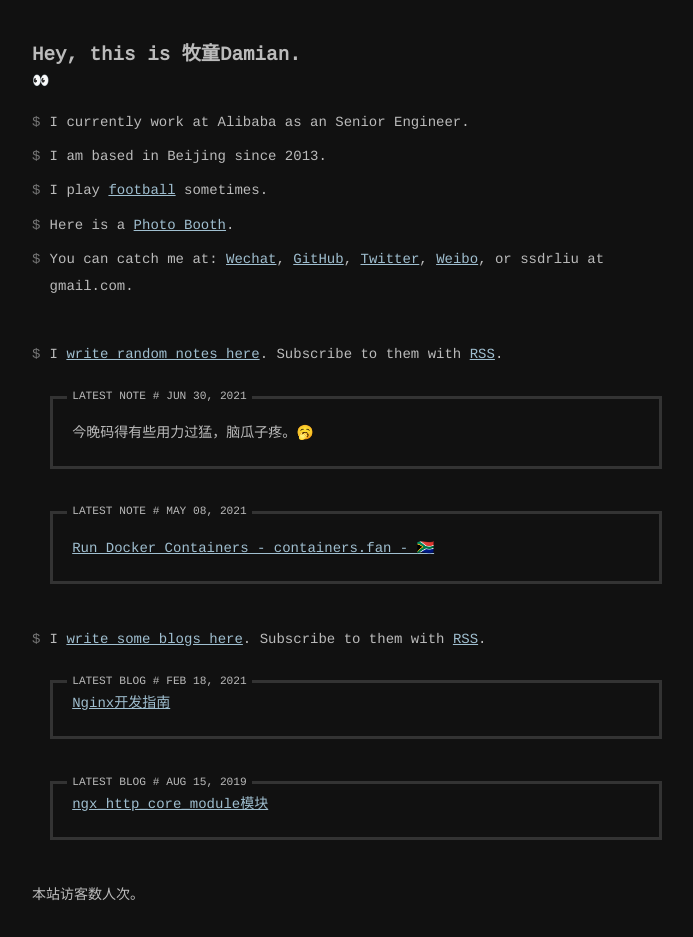
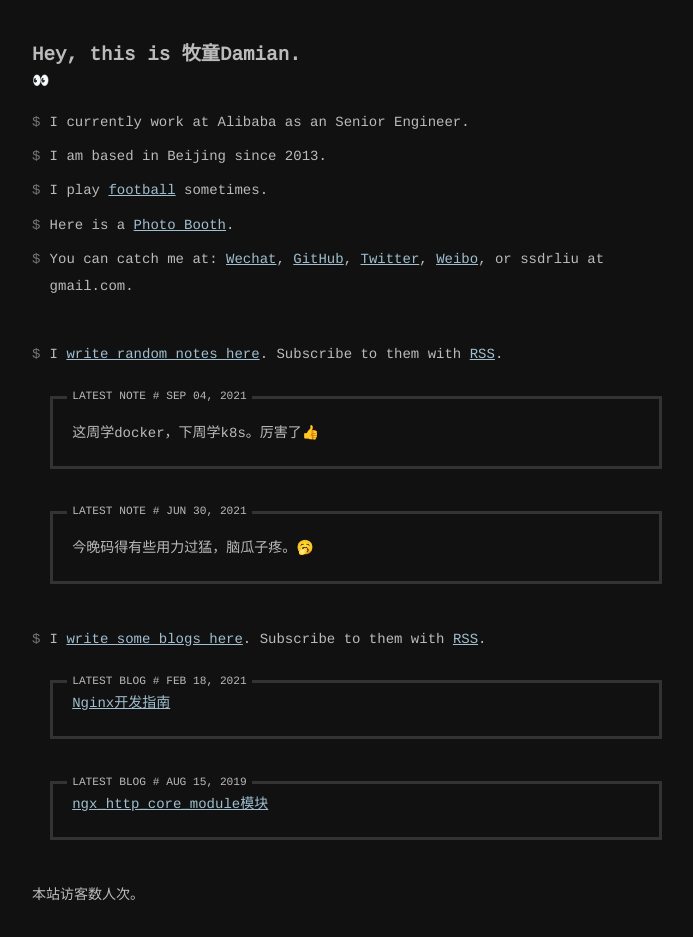
Before and after one commit to ssdr/site, a Jekyll site: the page built from index.html, in a window 1280 px wide. Shown: the whole page, without its empty margins (293-986 px from the left). Built offline with Jekyll 4.4.1, drawn with Linux system fonts in a browser that asks for light colours; comment, search, counter and statistics services are not loaded.

Commit message:
📝 Update an entry via micropub

```diff
--- a/_data/notes.yml
+++ b/_data/notes.yml
@@ -1,3 +1,7 @@
+- date: 2021/09/04 16:53
+  content: |
+    这周学docker，下周学k8s。厉害了👍
+
 - date: 2021/06/30 14:31
   content: |
     今晚码得有些用力过猛，脑瓜子疼。🥱
```
